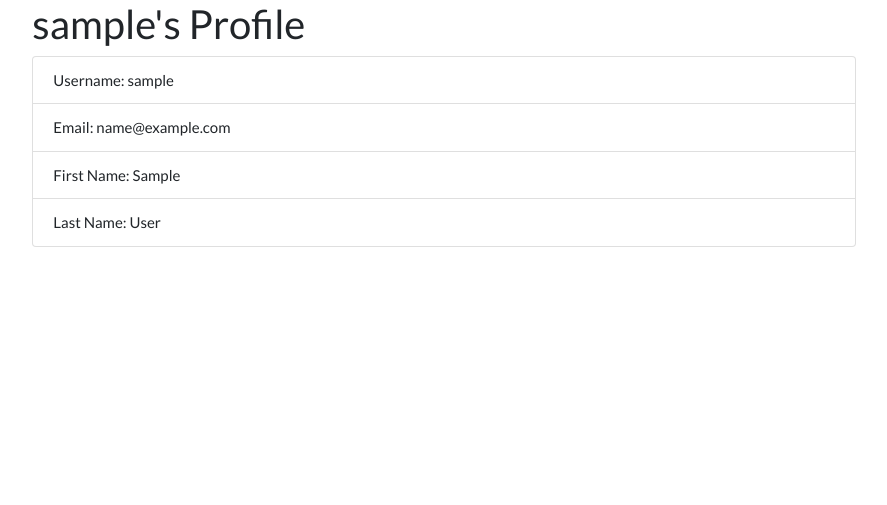
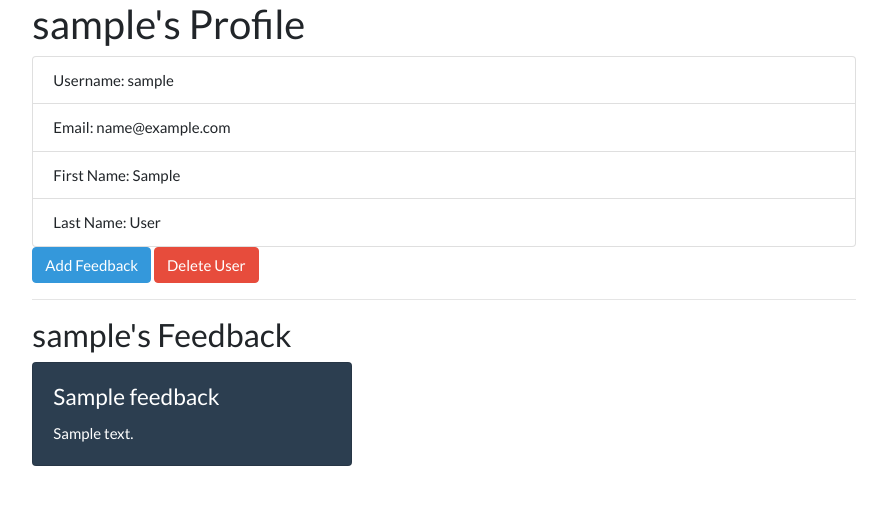
Before and after one commit to jelvir97/flask-auth, a Flask app: a page that uses templates/user_info.html in a window 1280 px wide. Shown: the part 55-560 px from the top of the page, without its empty margins (196-1083 px from the left). Run offline with Flask 3, Linux system fonts and the light colour scheme; the visitor is signed in with stand-in values (Sample User, id 1); tables that the repository leaves empty hold one stand-in row (values such as "Sample post").

Commit message:
Feedback form, and user adding feedback routes, rendering feedback posts on info page

```diff
--- a/app.py
+++ b/app.py
@@ -1,7 +1,7 @@
 from flask import Flask, render_template,flash,get_flashed_messages, request,session, redirect
 from flask_debugtoolbar import DebugToolbarExtension
-from models import connect_db, User, db
-from forms import RegisterForm, LoginForm
+from models import connect_db, User, db, Feedback
+from forms import RegisterForm, LoginForm, AddFeedbackForm
 
 app = Flask(__name__)
 
@@ -9,7 +9,7 @@ app.config["SQLALCHEMY_DATABASE_URI"] = 'postgresql:///auth_demo'
 app.config["SQLALCHEMY_TRACK_MODIFICATIONS"] = False
 app.config["SQLALCHEMY_ECHO"] = True
 app.config["SECRET_KEY"] = 'mangotreeee'
-app.config["DEBUG_TB_INTERCEPT_REDIRECTS"] = False
+# app.config["DEBUG_TB_INTERCEPT_REDIRECTS"] = False
 
 app.app_context().push()
 connect_db(app)
@@ -69,11 +69,36 @@ def logout_user():
     return redirect('/login')
 
 @app.route('/users/<username>')
-def secret_page(username):
+def user_info(username):
     if "username" not in session:
         flash('You must be signed in to view this page.')
         return redirect('/login')
 
     user = User.query.filter_by(username=username).first()
+    posts = Feedback.query.filter_by(username=username).all()
 
-    return render_template('user_info.html',user=user)
+    return render_template('user_info.html',user=user, posts=posts)
+
+@app.route('/users/<username>/feedback/add')
+def add_feedback_form(username):
+    if "username" not in session:
+        flash('You must be signed in to view this page.')
+        return redirect('/login')
+
+    user = User.query.filter_by(username=username).first()
+    form = AddFeedbackForm(username=username)
+
+    return render_template('feedback_form.html',user = user, form=form)
+
+@app.route('/users/<username>/feedback/add', methods=['POST'])
+def handle_feedback_form_post(username):
+    if "username" not in session:
+        flash('You must be signed in to view this page.')
+        return redirect('/login')
+    form = AddFeedbackForm()
+    if username == session['username'] and form.validate_on_submit():
+        fb = Feedback(title=form.title.data,content=form.content.data,username=form.username.data)
+        db.session.add(fb)
+        db.session.commit()
+        return redirect(f'/users/{username}')
+    return redirect(f'/users/{username}/feedback/add')
--- a/templates/user_info.html
+++ b/templates/user_info.html
@@ -18,4 +18,22 @@
             Last Name: {{user.last_name}}
         </li>
     </ul>
+
+    {% if session.username == user.username %}
+        <a href="/users/{{user.username}}/feedback/add" class="btn btn-info">Add Feedback</a>
+        <a href="/users/{{user.username}}/delete" class="btn btn-danger">Delete User</a>
+    {% endif %}
+    <hr>
+    <h3>{{user.username}}'s Feedback</h3>
+    <div>
+        {% for post in posts %}
+        <div class="card text-white bg-primary mb-3" style="max-width: 20rem;">
+            <div class="card-body">
+              <h4 class="card-title">{{post.title}}</h4>
+              <p class="card-text">{{post.content}}</p>
+            </div>
+          </div>
+        {% endfor %}
+    </div>
+
 {% endblock %}
```
Also changed, not shown: forms.py (+7 -1 lines), templates/feedback_form.html (added, +34 -0 lines).
